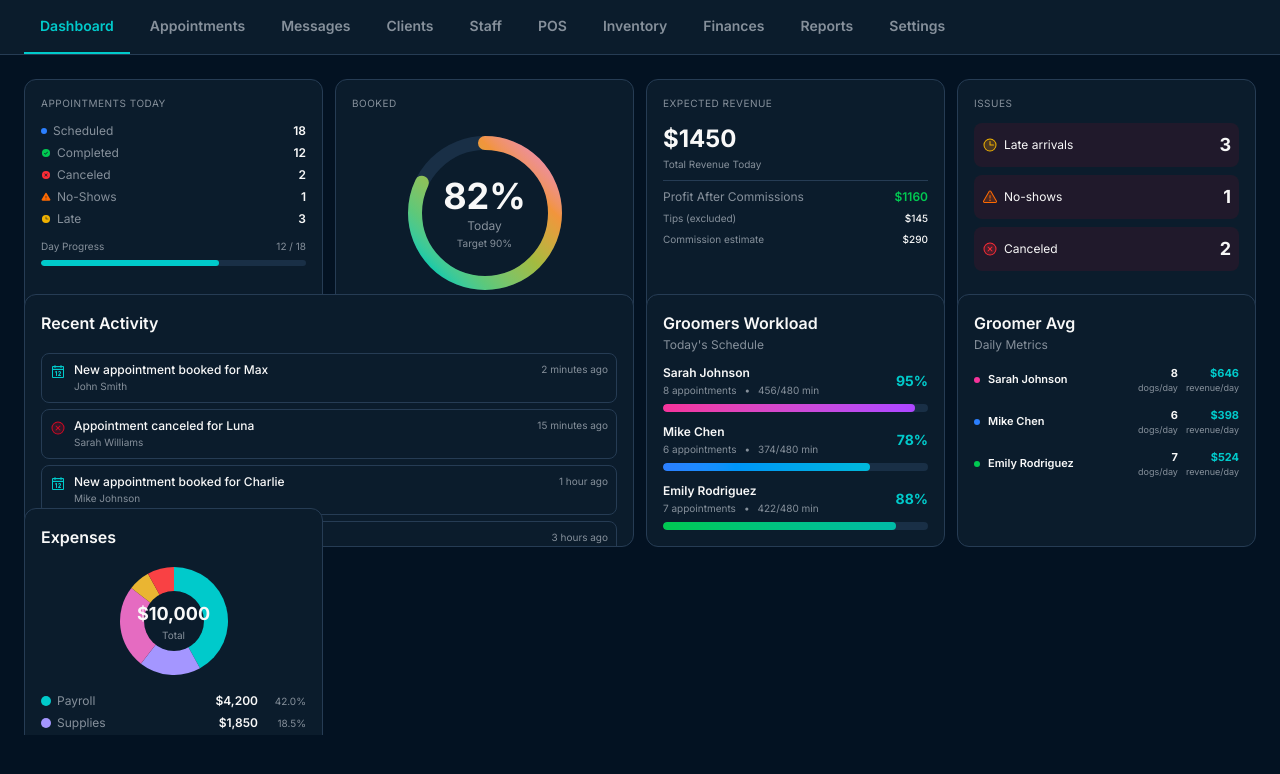
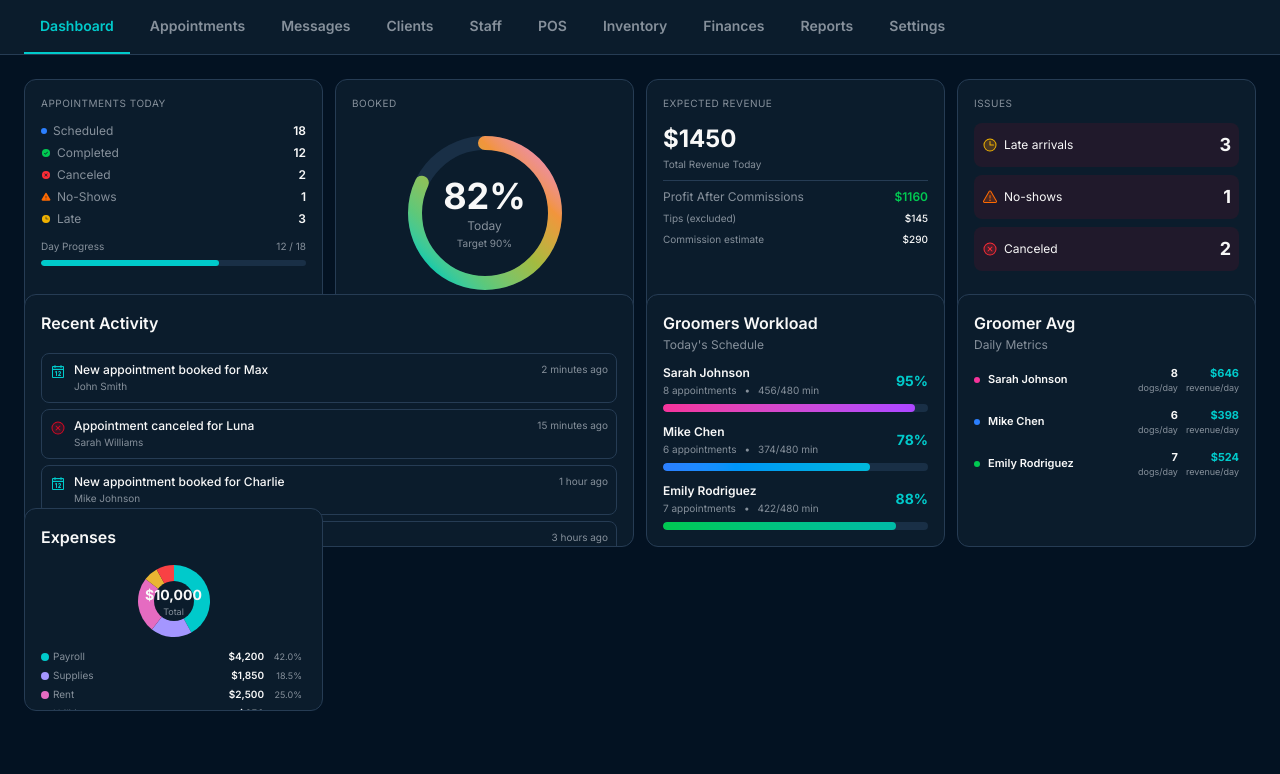
Before and after one commit to JimmysRanch/126, a React (Vite) app: page / in a window 1280 px wide. Shown: the top 774 px of the page. Built offline with nearby package versions, Linux system fonts and the light colour scheme.

Commit message:
Generated by Spark: In Dashboard. tsx, remove items-start from the third row div (line 244). Then in ExpensesCard.tsx, make the component fit within a smaller height by reducing the pie chart size and making the category list more compact or scrollable if needed.

```diff
--- a/src/pages/Dashboard.tsx
+++ b/src/pages/Dashboard.tsx
@@ -241,7 +241,7 @@ export function Dashboard() {
           </motion.div>
         </div>
 
-        <div className="min-h-0 grid grid-cols-1 sm:grid-cols-2 lg:grid-cols-4 gap-3 items-start">
+        <div className="min-h-0 grid grid-cols-1 sm:grid-cols-2 lg:grid-cols-4 gap-3">
           <motion.div
             initial={{ opacity: 0, y: 20 }}
             animate={{ opacity: 1, y: 0 }}
--- a/src/pages/dashboard/components/ExpensesCard.tsx
+++ b/src/pages/dashboard/components/ExpensesCard.tsx
@@ -39,8 +39,8 @@ export function ExpensesCard() {
   let cumulativePercentage = 0
 
   return (
-    <div className="space-y-3">
-      <div className="relative w-full aspect-square max-w-[120px] mx-auto">
+    <div className="space-y-2 h-full flex flex-col">
+      <div className="relative w-full aspect-square max-w-[80px] mx-auto flex-shrink-0">
         <svg viewBox="0 0 200 200" className="w-full h-full -rotate-90">
           {expensesData.map((expense, index) => {
             const percentage = (animatedValues[index] / total) * 100
@@ -71,14 +71,14 @@ export function ExpensesCard() {
         </svg>
 
         <div className="absolute inset-0 flex flex-col items-center justify-center">
-          <div className="text-lg font-bold">
+          <div className="text-sm font-bold">
             ${Math.round(animatedValues.reduce((sum, val) => sum + val, 0)).toLocaleString()}
           </div>
-          <div className="text-[10px] text-muted-foreground">Total</div>
+          <div className="text-[9px] text-muted-foreground">Total</div>
         </div>
       </div>
 
-      <div className="space-y-1.5">
+      <div className="space-y-1 overflow-y-auto flex-1 scrollbar-thin pr-1">
         {expensesData.map((expense, index) => {
           const percentage = total > 0 ? ((animatedValues[index] / total) * 100).toFixed(1) : 0
 
@@ -88,18 +88,18 @@ export function ExpensesCard() {
               initial={{ opacity: 0, x: -20 }}
               animate={{ opacity: 1, x: 0 }}
               transition={{ duration: 0.3, delay: index * 0.1 }}
-              className="flex items-center justify-between text-xs"
+              className="flex items-center justify-between text-[10px]"
             >
-              <div className="flex items-center gap-1.5">
+              <div className="flex items-center gap-1">
                 <div
-                  className="w-2.5 h-2.5 rounded-full flex-shrink-0"
+                  className="w-2 h-2 rounded-full flex-shrink-0"
                   style={{ backgroundColor: expense.color }}
                 />
-                <span className="text-muted-foreground">{expense.category}</span>
+                <span className="text-muted-foreground truncate">{expense.category}</span>
               </div>
-              <div className="flex items-center gap-2">
+              <div className="flex items-center gap-1.5 flex-shrink-0">
                 <span className="font-semibold">${Math.round(animatedValues[index]).toLocaleString()}</span>
-                <span className="text-muted-foreground text-[10px] w-10 text-right">{percentage}%</span>
+                <span className="text-muted-foreground text-[9px] w-8 text-right">{percentage}%</span>
               </div>
             </motion.div>
           )
```
